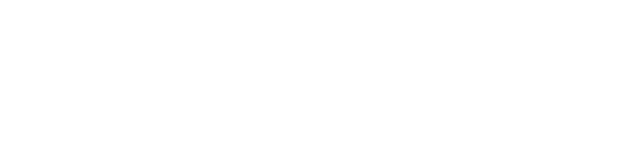
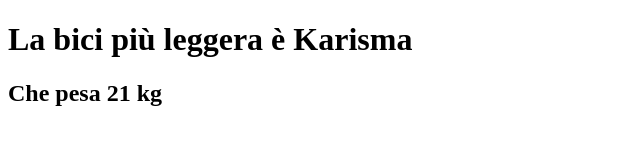
Before and after one commit to PaulDenis/js-snack-es6, a plain HTML site: page snack#1/index.html in a window 1280 px wide. Shown: the whole page, without its empty margins (0-640 px from the left). Drawn offline with Linux system fonts and the light colour scheme.

Commit message:
Esercizio 1 completo.

```diff
--- a/snack#1/index.html
+++ b/snack#1/index.html
@@ -7,6 +7,9 @@
         <title>Document</title>
     </head>
     <body>
+       <div id="bici">
+
+       </div>
 
         <script src="script/functions.js"></script>
         <script src="script/script.js"></script>
--- a/snack#1/script/functions.js
+++ b/snack#1/script/functions.js
@@ -0,0 +1,11 @@
+const lightBike = (array) => {
+    var lightBike = array[0];
+
+    for (var i = 1; i < array.length; i++) {
+        // Comparo ogni bici a quella precedente, salvando nella variabile qella più leggera di volta in volta.
+        if (array[i].weight < lightBike.weight) {
+            lightBike = array[i];
+        }
+    }
+    return lightBike;
+}
--- a/snack#1/script/script.js
+++ b/snack#1/script/script.js
@@ -0,0 +1,47 @@
+// Creare un array di oggetti: Ogni oggetto descriverà una bici da corsa con le seguenti proprietà: nome e peso. Stampare a schermo la bici con peso minore utilizzando destructuring e template literal.
+
+var bikes = [
+    {
+        name: "Hyper",
+        weight: 25,
+    },
+    {
+        name: "Nova",
+        weight: 23,
+    },
+    {
+        name: "Morningstart",
+        weight: 23,
+    },
+    {
+        name: "Karisma",
+        weight: 21,
+    },
+    {
+        name: "BMX-250",
+        weight: 25,
+    },
+    {
+        name: "Jarvis",
+        weight: 32,
+    },
+    {
+        name: "Kawasaki-1080",
+        weight: 27,
+    }
+];
+
+var biciLeggera = lightBike (bikes);
+console.log(biciLeggera);
+
+var bici = document.getElementById("bici");
+
+var {name} = biciLeggera;
+console.log(name);
+var {weight} = biciLeggera;
+console.log(weight);
+
+bici.innerHTML = `
+    <h1> La bici più leggera è ${name} </h1>
+    <h2> Che pesa ${weight} kg</h2>
+`;
```
